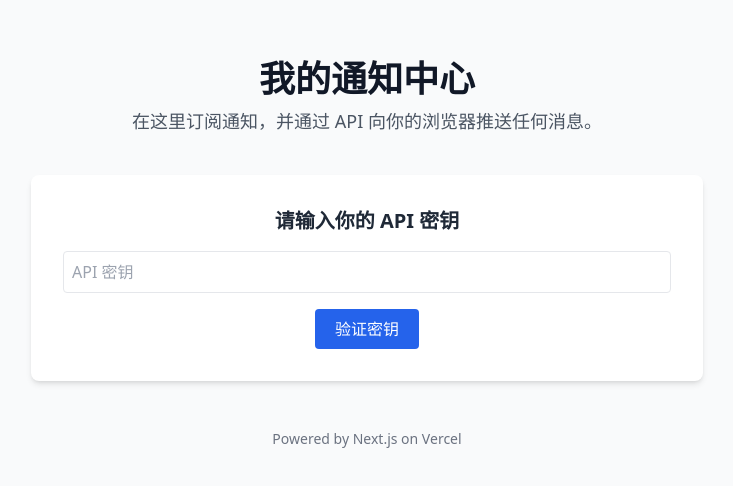
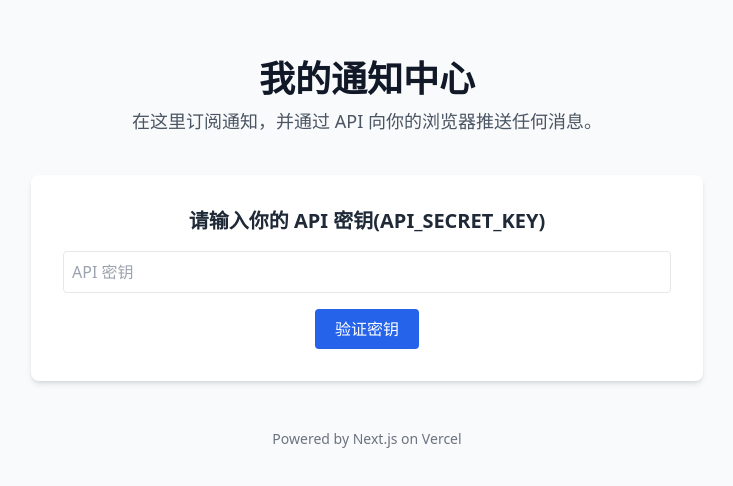
Before and after one commit to yumusb/my-notification-hub, a Next.js app: page / in a window 1280 px wide. Shown: the part 146-632 px from the top of the page, without its empty margins (273-1006 px from the left). Built offline with nearby package versions, Linux system fonts and the light colour scheme.

Commit message:
Update NotificationManager.tsx

```diff
--- a/components/NotificationManager.tsx
+++ b/components/NotificationManager.tsx
@@ -206,7 +206,7 @@ export function NotificationManager() {
   if (!apiKey && !isVerifyingKey) {
     return (
       <div className="p-8 bg-white rounded-lg shadow-md text-center">
-        <h2 className="text-xl font-semibold mb-4">请输入你的 API 密钥</h2>
+        <h2 className="text-xl font-semibold mb-4">请输入你的 API 密钥(API_SECRET_KEY)</h2>
         <input
           type="password"
           placeholder="API 密钥"
```
